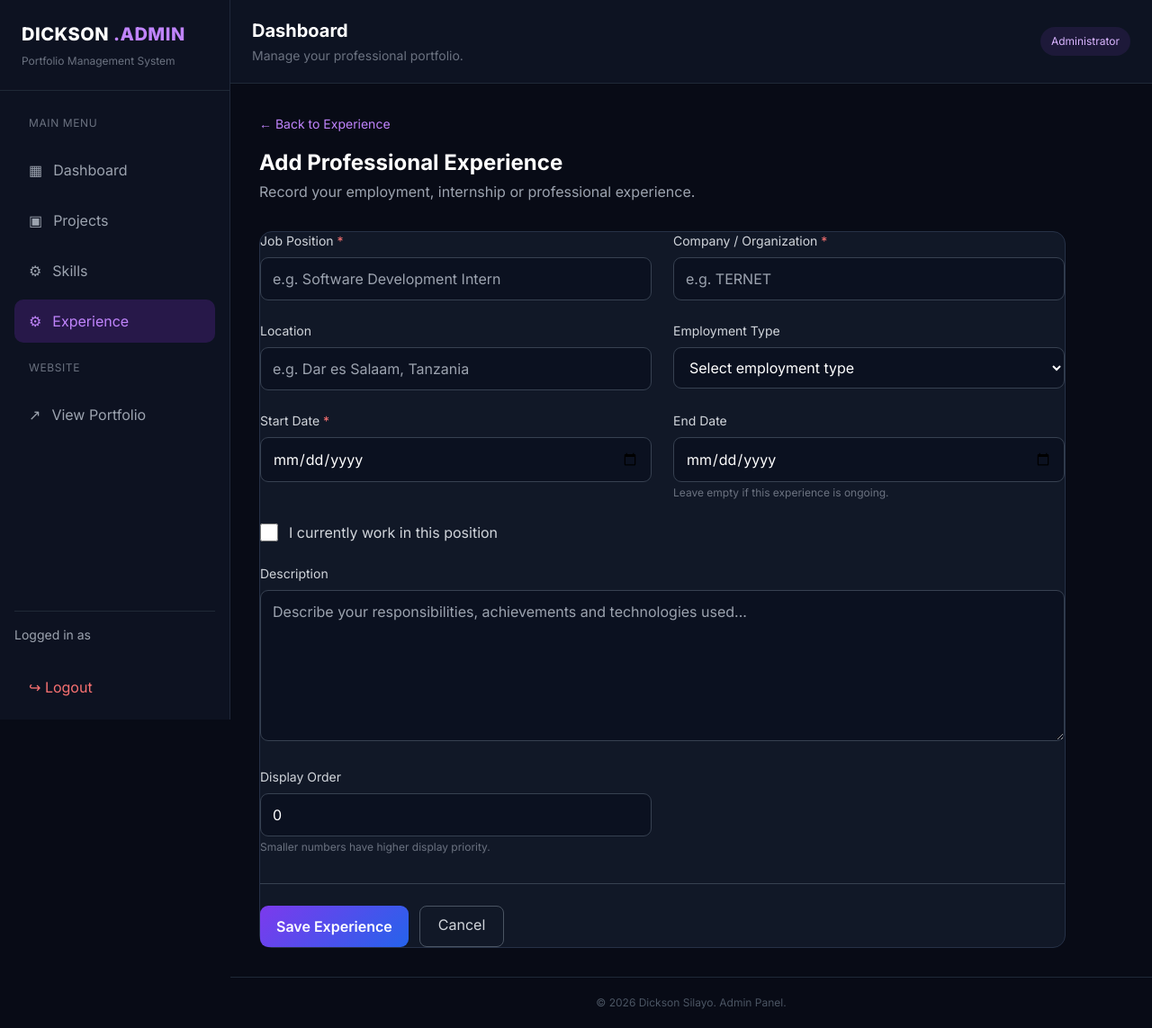
After one commit to Dicksonsilayo/myportifolio, a Laravel app: page /admin/experiences/create in a window 1280 px wide. The commit adds this page. Shown: the whole page at 90% size. Run offline with Laravel 12, Linux system fonts and the light colour scheme; data that the repository does not hold is empty; some libraries are stand-ins or nearby versions.

Commit message:
experience management working

```diff
--- /dev/null
+++ b/app/Http/Controllers/Admin/ExperienceController.php
@@ -0,0 +1,144 @@
+<?php
+
+namespace App\Http\Controllers\Admin;
+
+use App\Http\Controllers\Controller;
+use App\Models\Experience;
+use Illuminate\Http\Request;
+
+class ExperienceController extends Controller
+{
+    /**
+     * Display all professional experiences.
+     */
+    public function index(Request $request)
+    {
+        $query = Experience::query();
+
+        // Search by position or company.
+        if ($request->filled('search')) {
+            $search = $request->search;
+
+            $query->where(function ($q) use ($search) {
+                $q->where('position', 'like', "%{$search}%")
+                    ->orWhere('company', 'like', "%{$search}%");
+            });
+        }
+
+        // Filter current or previous employment.
+        if ($request->filled('status')) {
+            if ($request->status === 'current') {
+                $query->where('is_current', true);
+            } elseif ($request->status === 'previous') {
+                $query->where('is_current', false);
+            }
+        }
+
+        $experiences = $query
+            ->orderByDesc('start_date')
+            ->orderBy('sort_order')
+            ->paginate(10)
+            ->withQueryString();
+
+        return view('admin.experiences.index', compact('experiences'));
+    }
+
+    /**
+     * Show the form for creating experience.
+     */
+    public function create()
+    {
+        return view('admin.experiences.create');
+    }
+
+    /**
+     * Store a new experience.
+     */
+    public function store(Request $request)
+    {
+        $validated = $request->validate([
+            'position' => ['required', 'string', 'max:255'],
+            'company' => ['required', 'string', 'max:255'],
+            'location' => ['nullable', 'string', 'max:255'],
+            'employment_type' => [
+                'nullable',
+                'string',
+                'in:Internship,Full-time,Part-time,Contract,Freelance,Volunteer,Other'
+            ],
+            'start_date' => ['required', 'date'],
+            'end_date' => ['nullable', 'date', 'after_or_equal:start_date'],
+            'description' => ['nullable', 'string'],
+            'sort_order' => ['nullable', 'integer', 'min:0'],
+        ]);
+
+        $validated['is_current'] = $request->boolean('is_current');
+
+        // Current employment must not have an end date.
+        if ($validated['is_current']) {
+            $validated['end_date'] = null;
+        }
+
+        $validated['sort_order'] = $validated['sort_order'] ?? 0;
+
+        Experience::create($validated);
+
+        return redirect()
+            ->route('admin.experiences.index')
+            ->with('success', 'Experience added successfully.');
+    }
+
+    /**
+     * Show the form for editing experience.
+     */
+    public function edit(Experience $experience)
+    {
+        return view('admin.experiences.edit', compact('experience'));
+    }
+
+    /**
+     * Update an existing experience.
+     */
+    public function update(Request $request, Experience $experience)
+    {
+        $validated = $request->validate([
+            'position' => ['required', 'string', 'max:255'],
+            'company' => ['required', 'string', 'max:255'],
+            'location' => ['nullable', 'string', 'max:255'],
+            'employment_type' => [
+                'nullable',
+                'string',
+                'in:Internship,Industrial practical Training (field),Full-time,Part-time,Contract,Freelance,Volunteer,Other'
+            ],
+            'start_date' => ['required', 'date'],
+            'end_date' => ['nullable', 'date', 'after_or_equal:start_date'],
+            'description' => ['nullable', 'string'],
+            'sort_order' => ['nullable', 'integer', 'min:0'],
+        ]);
+
+        $validated['is_current'] = $request->boolean('is_current');
+
+        if ($validated['is_current']) {
+            $validated['end_date'] = null;
+        }
+
+        $validated['sort_order'] = $validated['sort_order'] ?? 0;
+
+        $experience->update($validated);
+
+        return redirect()
+            ->route('admin.experiences.index')
+            ->with('success', 'Experience updated successfully.');
+    }
+
+    /**
+     * Delete an experience.
+     */
+    public function destroy(Experience $experience)
+    {
+        $experience->delete();
+
+        return redirect()
+            ->route('admin.experiences.index')
+            ->with('success', 'Experience deleted successfully.');
+    }
+}
--- /dev/null
+++ b/resources/views/admin/experiences/_form.blade.php
@@ -0,0 +1,209 @@
+@csrf
+
+<div class="grid grid-cols-1 md:grid-cols-2 gap-6">
+
+    {{-- Position --}}
+    <div>
+        <label for="position" class="block text-sm text-gray-300 mb-2">
+            Job Position <span class="text-red-400">*</span>
+        </label>
+
+        <input
+            type="text"
+            name="position"
+            id="position"
+            value="{{ old('position', $experience->position ?? '') }}"
+            placeholder="e.g. Software Development Intern"
+            class="form-input w-full"
+            required
+        >
+
+        @error('position')
+            <p class="text-red-400 text-sm mt-1">{{ $message }}</p>
+        @enderror
+    </div>
+
+    {{-- Company --}}
+    <div>
+        <label for="company" class="block text-sm text-gray-300 mb-2">
+            Company / Organization <span class="text-red-400">*</span>
+        </label>
+
+        <input
+            type="text"
+            name="company"
+            id="company"
+            value="{{ old('company', $experience->company ?? '') }}"
+            placeholder="e.g. TERNET"
+            class="form-input w-full"
+            required
+        >
+
+        @error('company')
+            <p class="text-red-400 text-sm mt-1">{{ $message }}</p>
+        @enderror
+    </div>
+
+    {{-- Location --}}
+    <div>
+        <label for="location" class="block text-sm text-gray-300 mb-2">
+            Location
+        </label>
+
+        <input
+            type="text"
+            name="location"
+            id="location"
+            value="{{ old('location', $experience->location ?? '') }}"
+            placeholder="e.g. Dar es Salaam, Tanzania"
+            class="form-input w-full"
+        >
+
+        @error('location')
+            <p class="text-red-400 text-sm mt-1">{{ $message }}</p>
+        @enderror
+    </div>
+
+    {{-- Employment type --}}
+    <div>
+        <label for="employment_type" class="block text-sm text-gray-300 mb-2">
+            Employment Type
+        </label>
+
+        <select name="employment_type" id="employment_type" class="form-input w-full">
+
+            <option value="">Select employment type</option>
+
+            @foreach(['Internship','Industrial practical Training (field)', 'Full-time', 'Part-time', 'Contract', 'Freelance', 'Volunteer', 'Other'] as $type)
+                <option value="{{ $type }}"
+                    {{ old('employment_type', $experience->employment_type ?? '') === $type ? 'selected' : '' }}>
+                    {{ $type }}
+                </option>
+            @endforeach
+
+        </select>
+
+        @error('employment_type')
+            <p class="text-red-400 text-sm mt-1">{{ $message }}</p>
+        @enderror
+    </div>
+
+    {{-- Start date --}}
+    <div>
+        <label for="start_date" class="block text-sm text-gray-300 mb-2">
+            Start Date <span class="text-red-400">*</span>
+        </label>
+
+        <input
+            type="date"
+            name="start_date"
+            id="start_date"
+            value="{{ old('start_date', isset($experience) ? $experience->start_date?->format('Y-m-d') : '') }}"
+            class="form-input w-full"
+            required
+        >
+
+        @error('start_date')
+            <p class="text-red-400 text-sm mt-1">{{ $message }}</p>
+        @enderror
+    </div>
+
+    {{-- End date --}}
+    <div>
+        <label for="end_date" class="block text-sm text-gray-300 mb-2">
+            End Date
+        </label>
+
+        <input
+            type="date"
+            name="end_date"
+            id="end_date"
+            value="{{ old('end_date', isset($experience) ? $experience->end_date?->format('Y-m-d') : '') }}"
+            class="form-input w-full"
+        >
+
+        <p class="text-xs text-gray-500 mt-1">
+            Leave empty if this experience is ongoing.
+        </p>
+
+        @error('end_date')
+            <p class="text-red-400 text-sm mt-1">{{ $message }}</p>
+        @enderror
+    </div>
+
+    {{-- Current employment --}}
+    <div class="md:col-span-2">
+        <label class="flex items-center gap-3 cursor-pointer">
+
+            <input
+                type="checkbox"
+                name="is_current"
+                value="1"
+                class="w-5 h-5 accent-purple-500"
+                {{ old('is_current', isset($experience) ? $experience->is_current : false) ? 'checked' : '' }}
+            >
+
+            <span class="text-gray-300">
+                I currently work in this position
+            </span>
+
+        </label>
+    </div>
+
+    {{-- Description --}}
+    <div class="md:col-span-2">
+        <label for="description" class="block text-sm text-gray-300 mb-2">
+            Description
+        </label>
+
+        <textarea
+            name="description"
+            id="description"
+            rows="6"
+            placeholder="Describe your responsibilities, achievements and technologies used..."
+            class="form-input w-full"
+        >{{ old('description', $experience->description ?? '') }}</textarea>
+
+        @error('description')
+            <p class="text-red-400 text-sm mt-1">{{ $message }}</p>
+        @enderror
+    </div>
+
+    {{-- Sort order --}}
+    <div>
+        <label for="sort_order" class="block text-sm text-gray-300 mb-2">
+            Display Order
+        </label>
+
+        <input
+            type="number"
+            name="sort_order"
+            id="sort_order"
+            min="0"
+            value="{{ old('sort_order', $experience->sort_order ?? 0) }}"
+            class="form-input w-full"
+        >
+
+        <p class="text-xs text-gray-500 mt-1">
+            Smaller numbers have higher display priority.
+        </p>
+
+        @error('sort_order')
+            <p class="text-red-400 text-sm mt-1">{{ $message }}</p>
+        @enderror
+    </div>
+
+</div>
+
+<div class="flex flex-wrap gap-3 mt-8 pt-6 border-t border-gray-700">
+
+    <button type="submit" class="btn-primary">
+        {{ isset($experience) ? 'Update Experience' : 'Save Experience' }}
+    </button>
+
+    <a href="{{ route('admin.experiences.index') }}"
+       class="px-5 py-2 rounded-lg border border-gray-600 text-gray-300 hover:bg-gray-700">
+        Cancel
+    </a>
+
+</div>
--- /dev/null
+++ b/resources/views/admin/experiences/create.blade.php
@@ -0,0 +1,34 @@
+@extends('layouts.admin')
+
+@section('title', 'Add Experience')
+
+@section('content')
+
+<div class="mb-8">
+
+    <a href="{{ route('admin.experiences.index') }}"
+       class="text-purple-400 hover:text-purple-300 text-sm">
+        &larr; Back to Experience
+    </a>
+
+    <h1 class="text-2xl font-bold text-white mt-4">
+        Add Professional Experience
+    </h1>
+
+    <p class="text-gray-400 mt-1">
+        Record your employment, internship or professional experience.
+    </p>
+
+</div>
+
+<div class="admin-card max-w-4xl">
+
+    <form action="{{ route('admin.experiences.store') }}" method="POST">
+
+        @include('admin.experiences._form')
+
+    </form>
+
+</div>
+
+@endsection
--- a/resources/views/layouts/admin.blade.php
+++ b/resources/views/layouts/admin.blade.php
@@ -126,7 +126,11 @@
                     <span>⚙</span>
                     Skills
                 </a>
-
+                <a href="{{ route('admin.experiences.index') }}"
+                    class="nav-link {{ request()->routeIs('admin.experiences.*') ? 'bg-purple-600/20 text-purple-400' : '' }}">
+                    <span>⚙</span>
+                    Experience
+                </a>
                 <p class="text-xs uppercase tracking-wider text-gray-500 px-4 py-3 mt-5">
                     Website
                 </p>
--- a/routes/web.php
+++ b/routes/web.php
@@ -4,8 +4,10 @@ use Illuminate\Support\Facades\Route;
 use App\Http\Controllers\HomeController;
 use App\Http\Controllers\Admin\AuthController;
 use App\Http\Controllers\Admin\DashboardController;
+use App\Http\Controllers\Admin\ExperienceController;
 use App\Http\Controllers\Admin\ProjectController;
 use App\Http\Controllers\Admin\SkillController;
+
 
 
 
@@ -51,4 +53,7 @@ Route::prefix('admin')->name('admin.')->group(function () {
             ->except(['show'])
             ->names('skills');
     });
+    Route::resource('experiences', ExperienceController::class)
+    ->except(['show'])
+    ->names('experiences');
 });
```
Also changed, not shown: app/Http/Controllers/Admin/EducationController.php (added, +11 -0 lines), resources/views/admin/experiences/edit.blade.php (added, +38 -0 lines), resources/views/admin/experiences/index.blade.php (added, +200 -0 lines).
